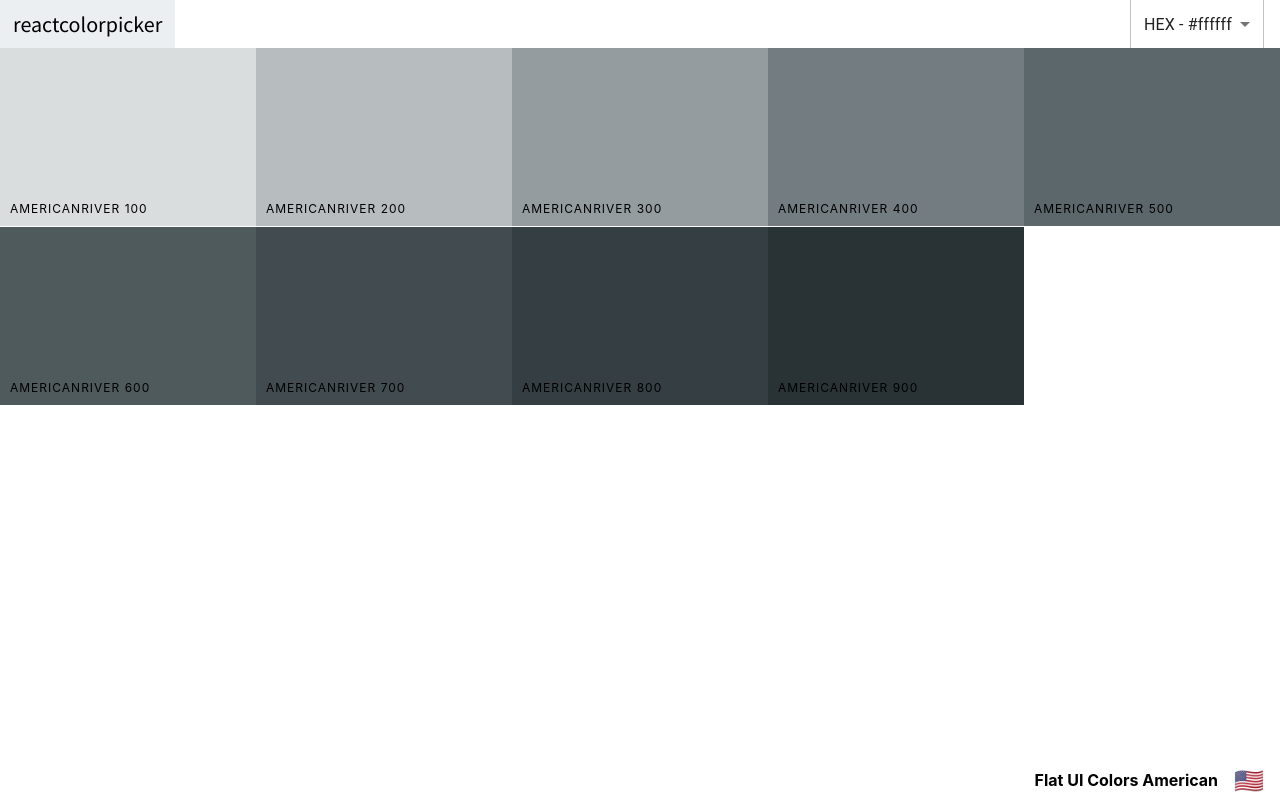
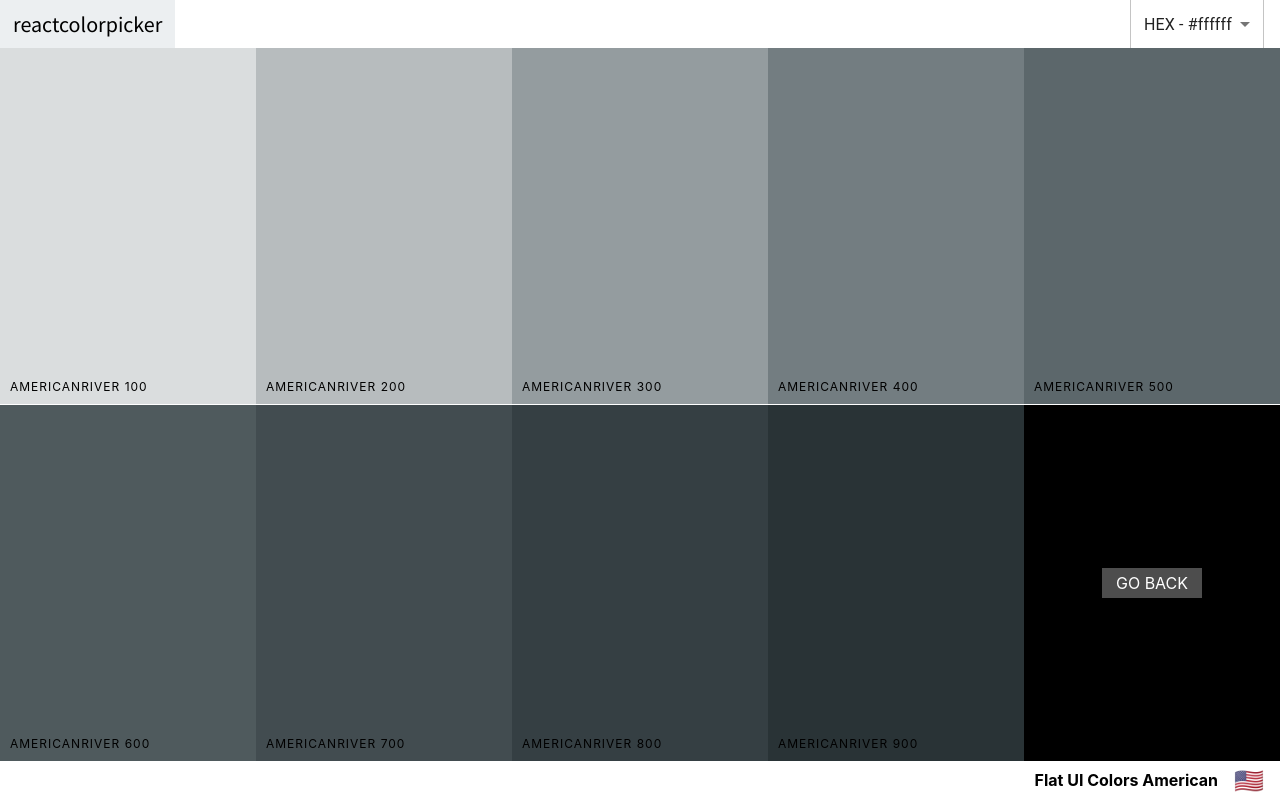
Before and after one commit to karollann/color-project, a React (Create React App) app: page /palette/flat-ui-colors-american/americanriver in a window 1280 px wide. Built offline with nearby package versions, Linux system fonts and the light colour scheme.

Commit message:
Add Go Back Link in SingleColorPalette

```diff
--- a/src/ColorBox.css
+++ b/src/ColorBox.css
@@ -8,7 +8,16 @@
   margin-bottom: -3.5px;
 }
 
-.copy-button {
+.SingleColorPalette .ColorBox {
+  height: 50%;
+}
+
+.ColorBox.GoBack {
+  background-color: black;
+}
+
+.copy-button,
+.back-button {
   width: 100px;
   height: 30px;
   position: absolute;
@@ -25,8 +34,12 @@
   color: white;
   text-transform: uppercase;
   border: none;
+}
+
+.copy-button {
   opacity: 0;
 }
+
 .ColorBox:hover .copy-button {
   opacity: 1;
   transition: 0.5s;
--- a/src/Palette.jsx
+++ b/src/Palette.jsx
@@ -22,8 +22,7 @@ export const Palette = () => {
   const palette = generatePalette(findPalette(id));
 
   const changeLevel = (level) => setLevel(level);
-  console.log("paletteName", palette.paletteName);
-  console.log("emoji", palette.emoji);
+
   return (
     <div className="Palette">
       <Navbar
--- a/src/PaletteFooter.jsx
+++ b/src/PaletteFooter.jsx
@@ -1,8 +1,6 @@
 import React from "react";
 
 export const PaletteFooter = ({ paletteName, emoji }) => {
-  console.log("paletteName!", paletteName);
-  console.log("emoji!", emoji);
   return (
     <footer className="Palette-footer">
       {paletteName}
--- a/src/SingleColorPalette.jsx
+++ b/src/SingleColorPalette.jsx
@@ -1,5 +1,5 @@
 import React, { useState } from "react";
-import { useParams } from "react-router-dom";
+import { useParams, Link } from "react-router-dom";
 import { seedColors } from "./seedColors";
 import { generatePalette } from "./colorHelpers";
 import { ColorBox } from "./ColorBox";
@@ -25,25 +25,27 @@ export const SingleColorPalette = () => {
         (color) => color.id === colorToFilterBy
       );
       shades = shades.concat(filteredColorsPalette);
-      console.log(shades);
     }
     return shades.slice(1);
   };
 
-  console.log("paletteName", palette.paletteName);
-  console.log("emoji", palette.emoji);
   return (
-    <div className="Palette">
+    <div className="SingleColorPalette Palette">
       <Navbar setFormat={setFormat} format={format} />
       <div className="Palette-colors">
         {gatherShades(palette, colorId).map((color) => (
           <ColorBox
-            key={color.hex}
+            key={color.name}
             name={color.name}
             background={color[format]}
             showLink={false}
           />
         ))}
+        <div className="GoBack ColorBox">
+          <Link to={`/palette/${paletteId}`} className="back-button">
+            Go Back
+          </Link>
+        </div>
       </div>
       <PaletteFooter paletteName={palette.paletteName} emoji={palette.emoji} />
     </div>
```
